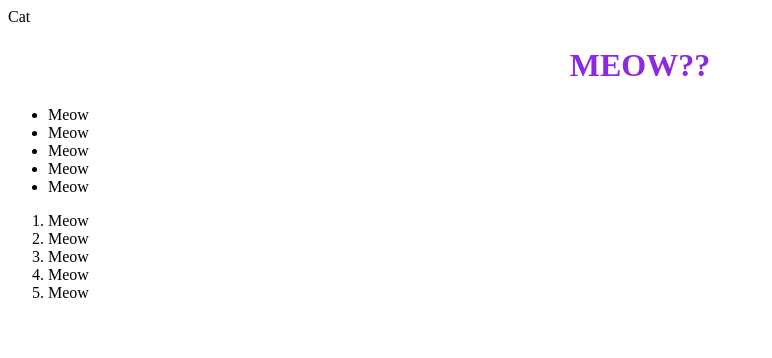
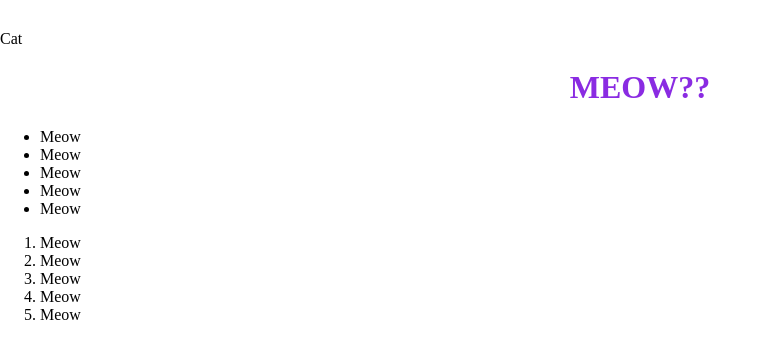
Before and after one commit to theMohSaleh/intro-repo-Moh, a plain HTML site: page index.html in a window 1280 px wide. Shown: the whole page, without its empty margins (0-772 px from the left). Drawn offline with Linux system fonts and the light colour scheme.

Commit message:
style changes

```diff
--- a/style.css
+++ b/style.css
@@ -1,3 +1,8 @@
+body {
+    margin: 30px 0 30px 0;
+    display: block;
+}
+
 h1 {
     text-align: center;
     color: blueviolet;
```
